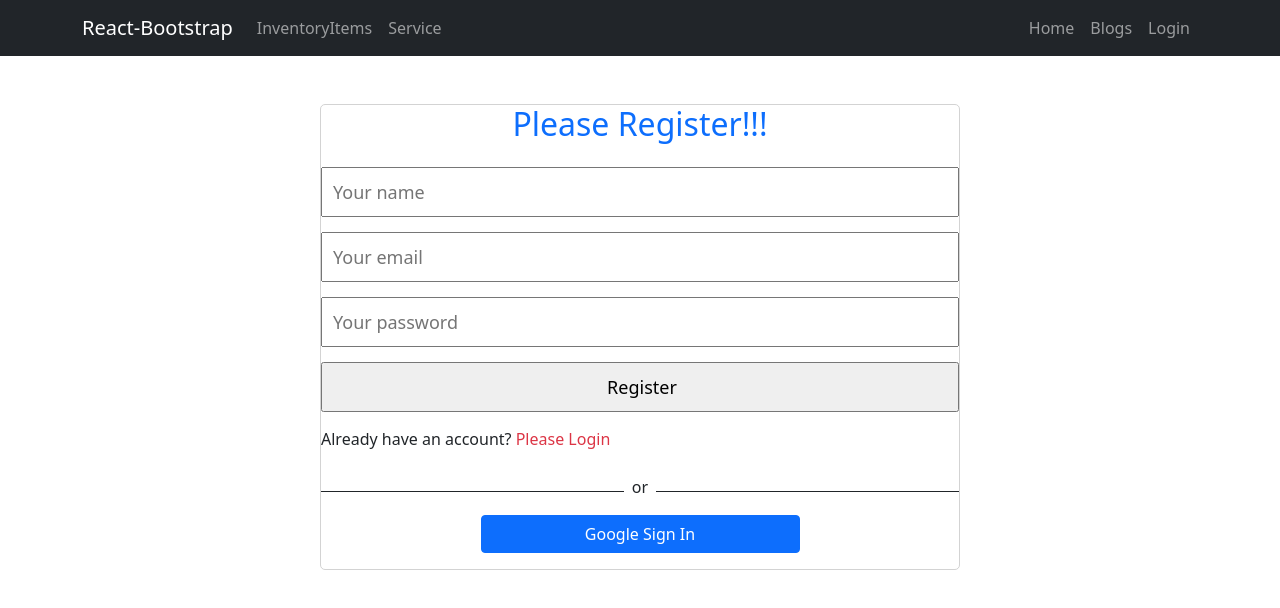
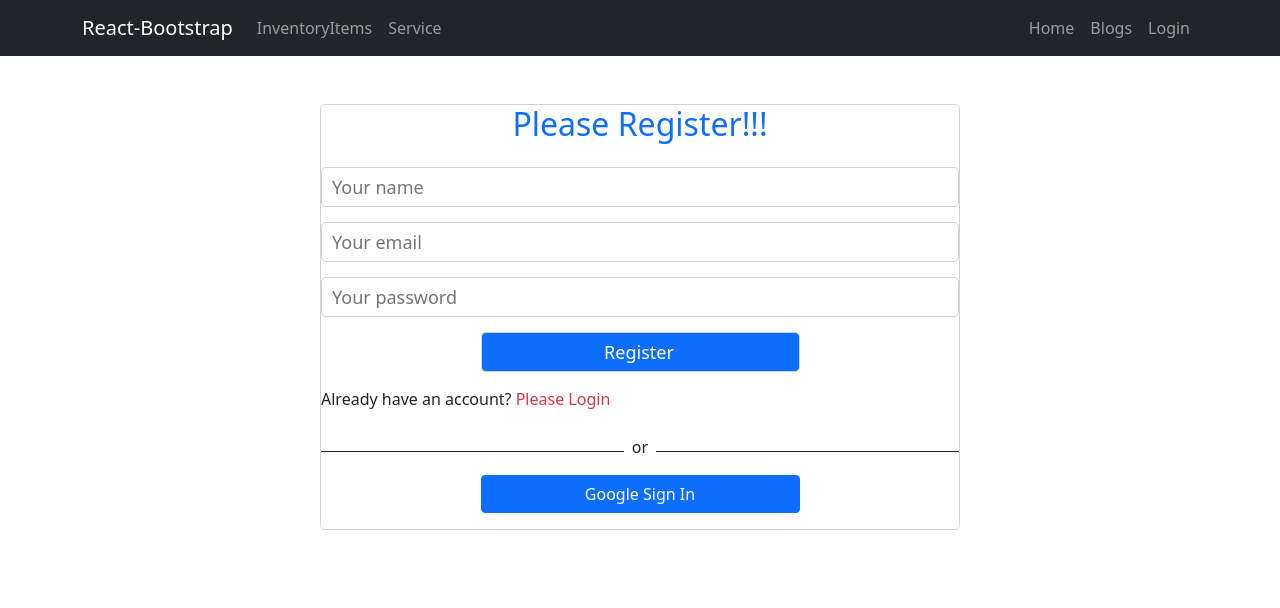
Before and after one commit to tanianasrin1/warehouse-mangemant-client-a11, a React (Create React App) app: page /register in a window 1280 px wide. Shown: the top 608 px of the page. Built offline with nearby package versions, Linux system fonts and the light colour scheme; no server answers.

Commit message:
login register error fixed

```diff
--- a/src/Pages/Login/Login/Login.js
+++ b/src/Pages/Login/Login/Login.js
@@ -11,17 +11,26 @@ const Login = () => {
     const passwordRef = useRef('');
     const navigate = useNavigate();
     const location = useLocation();
-    const from = location.state?.from?.pathname || '/'
+    const from = location.state?.from?.pathname || '/';
+    let errorElement;
 
     const [
       signInWithEmailAndPassword,
       user,
-
-      error
+      loading,
+      error,
     ] = useSignInWithEmailAndPassword(auth);
 
     if(user){
       navigate(from, {replace: true});
+    }
+
+    if(error) {
+
+      errorElement = <div>
+           <p className='text-danger'>Error: {error.message} </p>
+     </div>
+
     }
 
     const handleSubmit = event => {
@@ -49,10 +58,11 @@ const Login = () => {
           <Form.Control ref={passwordRef} type="password" placeholder="Password"  required/>
         </Form.Group>
 
-        <Button className="login-button" variant="primary" type="submit">
+        <Button className="login-button w-50 mx-auto d-block mb-2" variant="primary" type="submit">
           Login
         </Button>
       </Form>
+      {errorElement}
       <p>New to website? <span className="text-danger" onClick={navigateRegister}>Please Register</span> </p>
       <SocialLogin></SocialLogin>
     </div>
--- a/src/Pages/Login/Register/Register.css
+++ b/src/Pages/Login/Register/Register.css
@@ -11,7 +11,9 @@
  .register-form input{
      display: block;
      width: 100%;
-     height: 50px;
+     height: 40px;
+     border-radius: 5px;
+     border: 1px solid lightgray;
      padding-left: 10px;
      font-size: 18px;
      margin-bottom: 15px;
--- a/src/Pages/Login/Register/Register.js
+++ b/src/Pages/Login/Register/Register.js
@@ -13,6 +13,7 @@ const Register = () => {
     error,
   ] = useCreateUserWithEmailAndPassword(auth);
     const navigate = useNavigate();
+    let errorElement;
 
     const handleRegister = event => {
         event.preventDefault();
@@ -33,6 +34,14 @@ const Register = () => {
       navigate('/home')
     }
 
+    if(error) {
+
+      errorElement = <div>
+           <p className='text-danger'>Error: {error.message} </p>
+     </div>
+
+    }
+
     return (
       <div className='register-form mt-5'>
       <h2 style={{textAlign: 'center'}} className="text-primary">Please Register!!!</h2>
@@ -42,8 +51,10 @@ const Register = () => {
           <input type="email" name="email" id="" placeholder='Your email' required/>
 
           <input type="password" name="password" id=""  placeholder='Your password' required/>
-          <input  type="submit" value="Register" />
+          <input className='btn btn-primary w-50 mx-auto' type="submit" value="Register" />
       </form>
+
+      {errorElement}
 
       <p>Already have an account? <span className="text-danger" onClick={navigateLogin}>Please Login</span> </p>
       <SocialLogin></SocialLogin>
```
